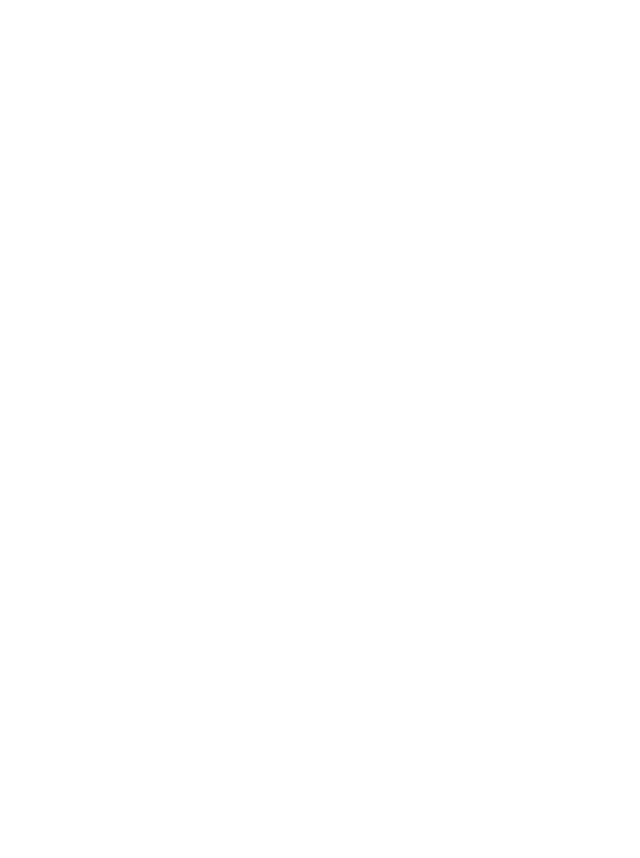
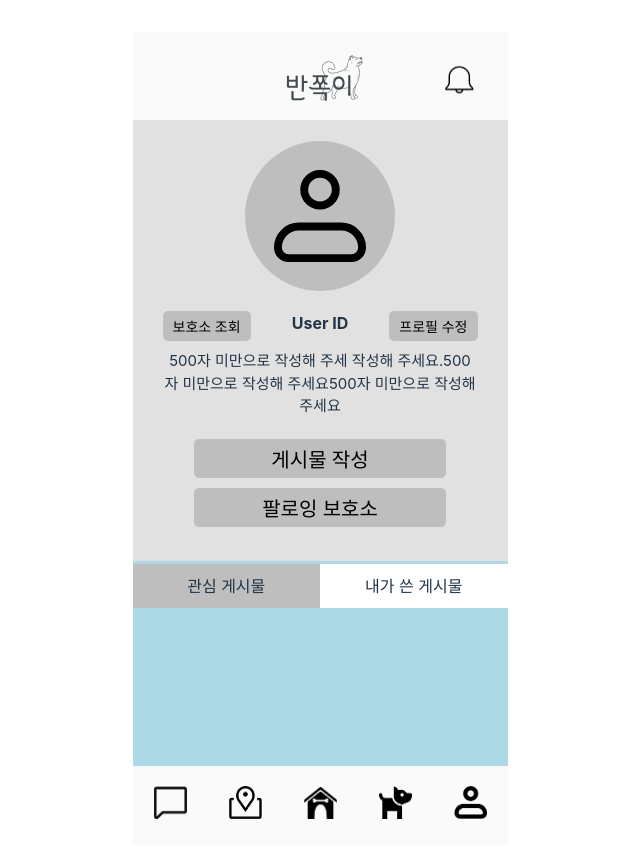
Before and after one commit to banzzokee/banzzokee-front, a React (Vite) app in the folder banzzokee/: page /myPage in a window 1280 px wide. Before the commit this address had no page. Shown: the top 858 px of the page, without its empty margins (320-960 px from the left). Before the commit the page ends 800 px from the top, so only its background shows below. Built offline with nearby package versions, Linux system fonts and the light colour scheme.

Commit message:
route check

```diff
--- a/banzzokee/package.json
+++ b/banzzokee/package.json
@@ -13,6 +13,7 @@
     "clsx": "^2.1.0",
     "react": "^18.2.0",
     "react-dom": "^18.2.0",
+    "react-router-dom": "^6.21.3",
     "vite-plugin-pwa": "^0.17.4"
   },
   "devDependencies": {
--- a/banzzokee/src/App.jsx
+++ b/banzzokee/src/App.jsx
@@ -3,6 +3,7 @@ import React from 'react';
 import MainPage from './pages/Home/MainPage';
 import Nav from './Nav';
 import Header from './Header';
+import MyPage from './pages/User/myPage';
 import './App.css';
 // import Register from './Register'
 // import EmailConfirm from './EmailConfirm';
@@ -19,6 +20,7 @@ function App() {
           <Route path="/" element={<MainPage />} />
           <Route path="/Header" element={<Header />} />
           <Route path="/Nav" element={<Nav />} />
+          <Route path="/myPage" element={<MyPage />} />
           {/* <Route path='/Register' element={<Register />} /> */}
           {/* <Route path='/EmailConfirm' element={<EmailConfirm />} /> */}
           {/* <Route path='/Notification' element={<Notification />} /> */}
--- a/banzzokee/src/Nav.jsx
+++ b/banzzokee/src/Nav.jsx
@@ -1,23 +1,23 @@
-import { Link } from 'react-router-dom'
+import { Link } from 'react-router-dom';
 import styles from './Nav.module.css';
 export default function Nav() {
   return (
     <div className={styles.Navigation}>
-            <Link className='Chatting' to='/ChatList'>
-            <img src='/Chatting.png' alt='채팅' className={styles.Chatting} />
+      <Link className="Chatting" to="/ChatList">
+        <img src="/Chatting.png" alt="채팅" className={styles.Chatting} />
       </Link>
-            <Link className='Map' to='/MapPage'>
-            <img src='/Map.png' alt='지도' className={styles.Map} />
+      <Link className="Map" to="/MapPage">
+        <img src="/Map.png" alt="지도" className={styles.Map} />
       </Link>
-            <Link className='Home' to='/'>
-            <img src='/Home.png' alt='홈' className={styles.Home} />
+      <Link className="Home" to="/">
+        <img src="/Home.png" alt="홈" className={styles.Home} />
       </Link>
-            <Link className='Review' to='/ChatList'>
-            <img src='/Review.png' alt='후기' className={styles.Review} />
+      <Link className="Review" to="/ChatList">
+        <img src="/Review.png" alt="후기" className={styles.Review} />
       </Link>
-            <Link className='MyPage' to='/Login'>
-                <img src='/User.png' alt='마이페이지' className={styles.MyPage} />
+      <Link className="MyPage" to="/myPage">
+        <img src="/User.png" alt="마이페이지" className={styles.MyPage} />
       </Link>
     </div>
-    )
+  );
 }
--- a/banzzokee/src/pages/User/myPage.jsx
+++ b/banzzokee/src/pages/User/myPage.jsx
@@ -1,9 +1,10 @@
 import styles from './myPage.module.css';
 import Button from '/src/components/Button';
-import BadgeIcon from '/src/components/BadgeIcon';
-import BasicProfileIcon from '/src/components/BasicProfileIcon';
-
+// import BadgeIcon from '/src/components/BadgeIcon';
+import BasicProfileIcon from '../../../public/BasicProfileIcon';
 import { useState } from 'react';
+import Header from '../../Header';
+import Nav from '../../Nav';
 
 export default function MyPage() {
   const [button1Color, setButton1Color] = useState('#bebebe');
@@ -22,6 +23,7 @@ export default function MyPage() {
 
   return (
     <>
+      <Header></Header>
       <div className={styles.sese}></div>
       <div className={styles.container}>
         <div className={styles.userInfo}>
@@ -76,6 +78,7 @@ export default function MyPage() {
           <div className={styles.articleList}></div>
         </div>
       </div>
+      <Nav></Nav>
     </>
   );
 }
```
Also changed, not shown: 1 other file (tests, documents, lock files or other folders). Lines whose indentation alone changed are shown as unchanged.
